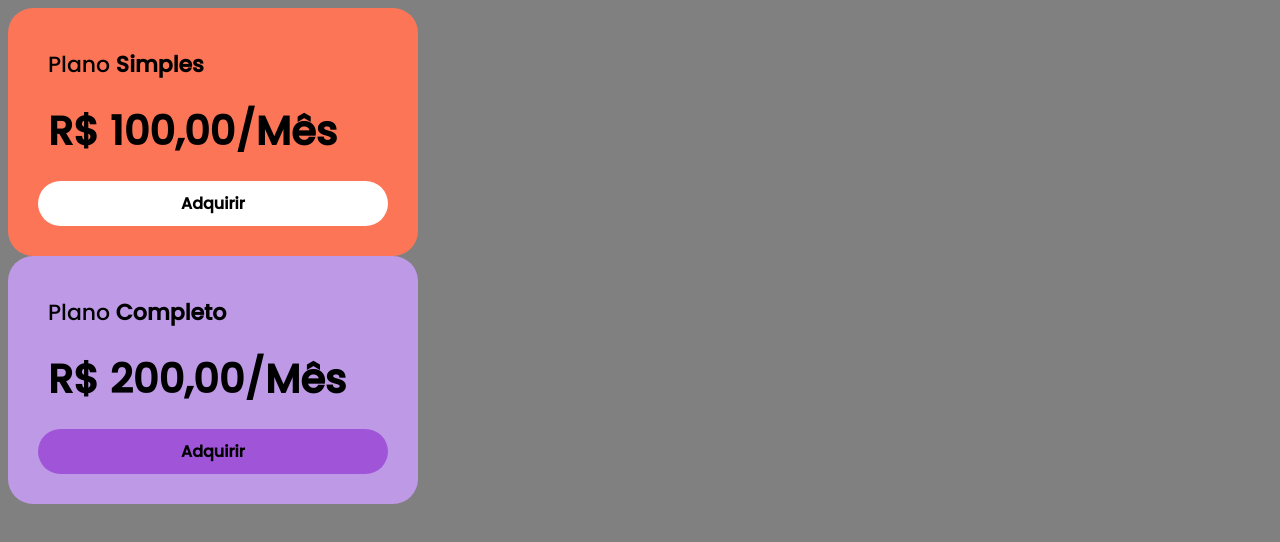
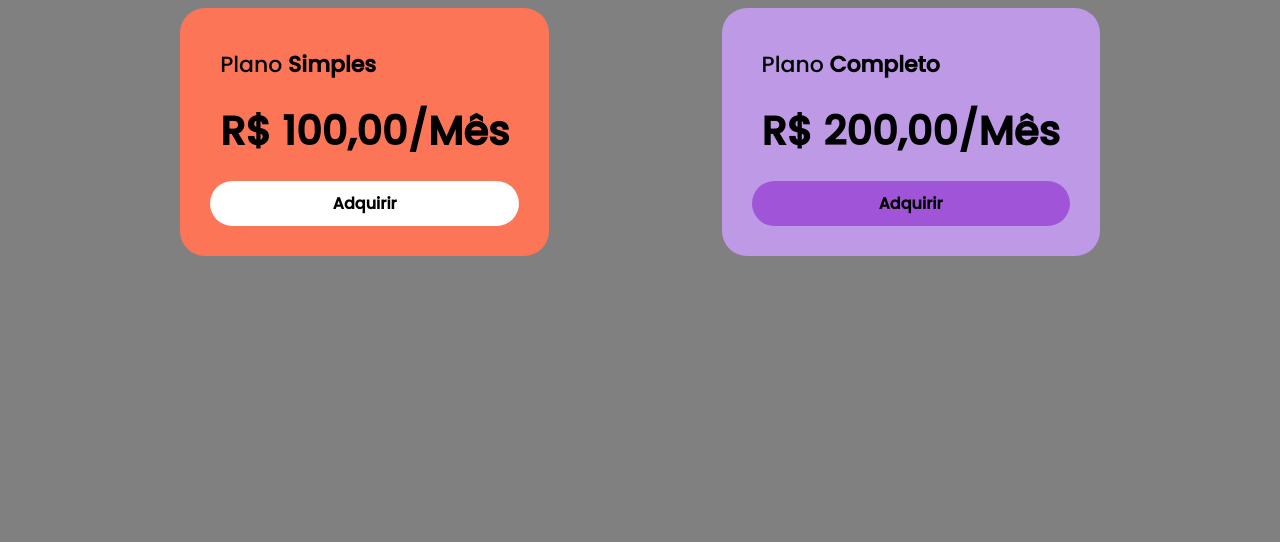
Before and after one commit to thiago-desenv/card-playground, an Angular app: page / in a window 1280 px wide. Shown: the top 542 px of the page. Built offline with nearby package versions, Linux system fonts and the light colour scheme.

Commit message:
Adicionado estilização para o app.component.html

```diff
--- a/src/app/app.component.html
+++ b/src/app/app.component.html
@@ -1,2 +1,4 @@
-<app-card [planType]="'Simples'" [planPrice]="100" [cardStyle]="'orange'"></app-card>
-<app-card [planType]="'Completo'" [planPrice]="200" [cardStyle]="'purple'"></app-card>
+<div class="cards-container">
+  <app-card [planType]="'Simples'" [planPrice]="100" [cardStyle]="'orange'"></app-card>
+  <app-card [planType]="'Completo'" [planPrice]="200" [cardStyle]="'purple'"></app-card>
+</div>
--- a/src/app/app.component.scss
+++ b/src/app/app.component.scss
@@ -0,0 +1,4 @@
+.cards-container {
+  display: flex;
+  justify-content: space-evenly;
+}
```
